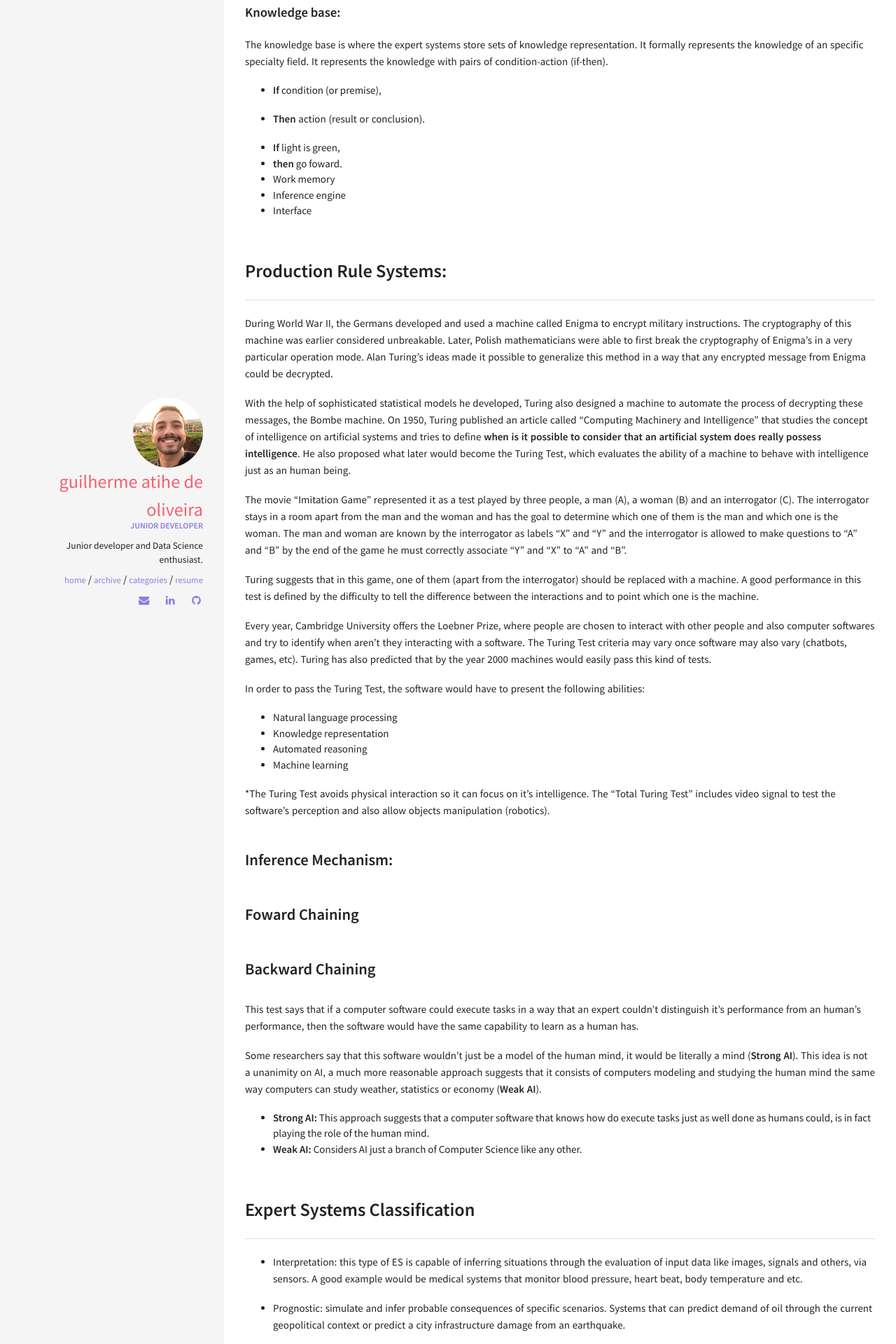
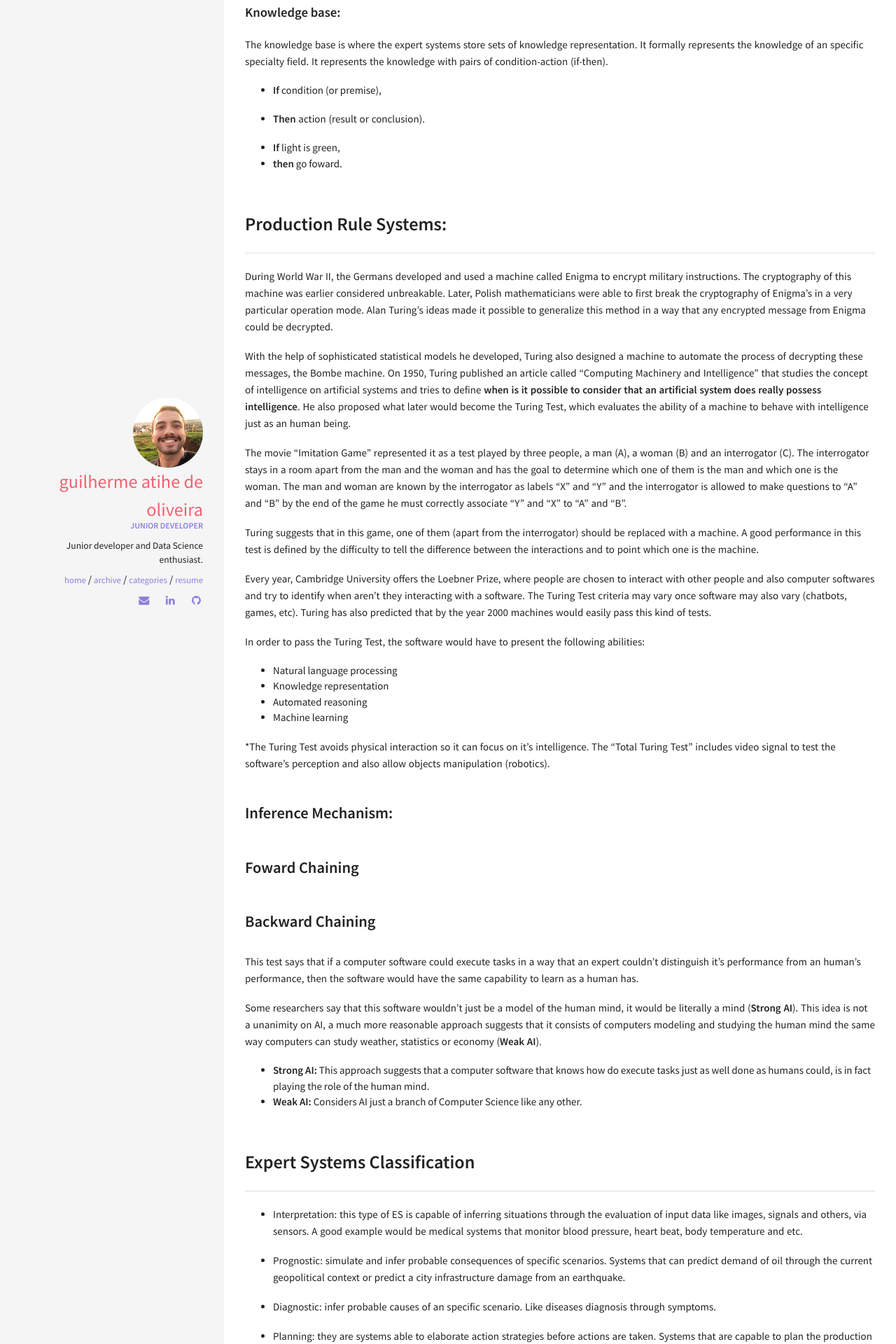
Before and after one commit to gatihe/guiati9.dev, a Jekyll site: the page built from _posts/2020-04-19-ai-expert-systems.md, in a window 1280 px wide. Shown: the part 1312-3232 px from the top of the page at 70% size. Built offline with Jekyll 4.4.1, drawn with Linux system fonts in a browser that asks for light colours.

Commit message:
Update 2020-04-19-ai-expert-systems.md

```diff
--- a/_posts/2020-04-19-ai-expert-systems.md
+++ b/_posts/2020-04-19-ai-expert-systems.md
@@ -41,9 +41,6 @@ The knowledge base is where the expert systems store sets of knowledge represent
 
   - __If__  light is green,
   - __then__ go foward.
-- Work memory
-- Inference engine
-- Interface
 
 ## Production Rule Systems:
 
```
